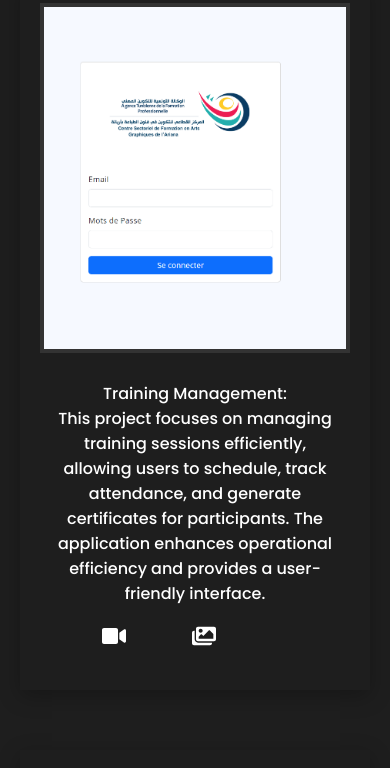
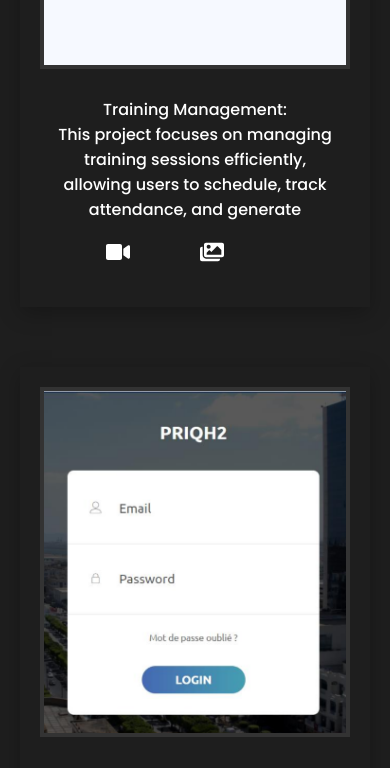
Before and after one commit to souhir-fazzaini/Portfolio, a React (Create React App) app: page / in a window 390 px wide. Shown: the part 4396-5164 px from the top of the page. Built offline with nearby package versions, Linux system fonts and the light colour scheme.

Commit message:
updated styles_04

```diff
--- a/src/components/Works/works.css
+++ b/src/components/Works/works.css
@@ -1,3 +1,4 @@
+/* Works Section */
 #works {
     max-width: 100vw;
     max-height: 70vh;
@@ -9,6 +10,13 @@
     margin-top: 8rem;
 }
 
+.workTitle {
+    font-size: 3rem;
+    font-weight: 600;
+    padding-top: 3rem;
+}
+
+/* Projects Container */
 .projects-container {
     max-width: 100%;
     height: auto;
@@ -17,9 +25,9 @@
     justify-content: center;
     align-items: center;
     gap: 80px;
-
 }
 
+/* Individual Project Section */
 .project-section {
     flex: 0 1 400px;
     max-width: 400px;
@@ -31,6 +39,16 @@
     justify-content: space-between;
 }
 
+.project-description {
+    width: 100%;
+    margin-top: 20px;
+    font-size: 12px;
+    text-align: center;
+    padding: 10px;
+    flex-grow: 1;
+}
+
+/* Slide Container */
 .slide-container {
     position: relative;
     width: 100%;
@@ -52,20 +70,6 @@
     width: 100%;
     height: 100%;
     object-fit: cover;
-}
-.workTitle {
-    font-size: 3rem;
-    font-weight: 600;
-    padding-top: 3rem;
-    margin-bottom: 1.5rem;
-}
-
-.project-description {
-    width: 100%;
-    margin-top: 20px;
-    font-size: 18px;
-    text-align: center;
-    padding: 10px;
 }
 
 /* Modal Styles */
@@ -90,12 +94,19 @@
     text-align: center;
 }
 
-.close {
-    position: absolute;
-    top: 10px;
-    right: 10px;
-    font-size: 24px;
+.close-button {
+    background-color: transparent;
+    color: white;
+    border: none;
+    padding: 10px 15px;
+    font-size: 16px;
     cursor: pointer;
+    margin-top: 20px;
+    border-radius: 5px;
+}
+
+.close-button:hover {
+    background-color: white;
 }
 
 .modal-image-container {
@@ -114,104 +125,69 @@
 }
 
 .modal-image {
-    max-width: 80%;
-    height: auto;
-}
-.close-button {
-    background-color: transparent; /* Red background for the close button */
-    color: white; /* White text */
-    border: none; /* No border */
-    padding: 10px 15px; /* Some padding */
-    font-size: 16px; /* Font size */
-    cursor: pointer; /* Pointer cursor on hover */
-    margin-top: 20px; /* Space above the button */
-    border-radius: 5px; /* Rounded corners */
+    max-width: 90vw;
+    max-height: 80vh;
 }
 
-.close-button:hover {
-    background-color: white; /* Darker red on hover */
-}
+/* Project Buttons */
 .project-buttons {
-    display: flex; /* Utilisez flexbox pour l'alignement */
-    align-items: center; /* Aligne les éléments verticalement */
-    margin-top: 10px; /* Espacement au-dessus des boutons */
+    display: flex;
+    align-items: center;
+    margin-top: 10px;
 }
 
 .icon-button {
-    background-color: transparent; /* Couleur de fond transparente */
-    border: none; /* Pas de bordure */
-    padding: 8px; /* Espacement intérieur */
-    border-radius: 5px; /* Coins arrondis */
-    cursor: pointer; /* Changer le curseur pour indiquer que c'est cliquable */
-    transition: background-color 0.3s; /* Animation pour le changement de couleur */
-    color: white; /* Couleur du texte et des icônes */
-    margin-left: 100px; /* Espacement entre les boutons */
-    margin-right: 4px; /* Espacement entre les boutons */
-}
-
-.icon-button:last-child {
-    margin-right: 0; /* Supprimez la marge à droite pour le dernier bouton */
+    background-color: transparent;
+    border: none;
+    padding: 8px;
+    border-radius: 5px;
+    cursor: pointer;
+    transition: background-color 0.3s;
+    color: white;
+    margin-left: 100px;
+    margin-right: 4px;
 }
 
 .icon-button:hover {
-    background-color: rgba(255, 255, 255, 0.1); /* Changer la couleur au survol */
+    background-color: rgba(255, 255, 255, 0.1);
 }
 
-.github-button {
-    color: white; /* Couleur blanche pour l'icône */
-    background-color: transparent;
-    border: none;
-    padding: 4px;
-    border-radius: 5px;
-    cursor: pointer;
-}
-
-.github-button:hover {
-    background-color: rgba(255, 255, 255, 0.1);
-}
+/* Responsive Design */
 @media (max-width: 1320px) {
-    /* Adjust the container and project sections */
     .projects-container {
-        gap: 60px; /* Reduces gap between projects */
+        gap: 60px;
     }
 
     .project-section {
-        flex: 0 1 350px; /* Reduces max width of each project */
-        max-width: 350px; /* Ensures each project takes up less space */
+        flex: 0 1 350px;
+        max-width: 350px;
     }
 
     .workTitle {
-        font-size: 2.5rem; /* Reduces font size for title */
+        font-size: 2.5rem;
         margin-bottom: 1rem;
     }
 
     .project-description {
-        font-size: 16px; /* Reduces font size for descriptions */
+        font-size: 16px;
         padding: 8px;
     }
 
     .slide-container {
-        height: 350px; /* Reduces image height */
+        height: 350px;
     }
 
     .icon-button {
-        margin-left: 50px; /* Decreases margin for tighter alignment */
+        margin-left: 50px;
     }
 
     .arrow-button {
-        font-size: 30px; /* Adjusts arrow size */
+        font-size: 30px;
     }
 }
-@media screen and (max-width: 1000px) {
-    #works{
-        max-width: 100vw;
-        max-height: 70vh;
-        display: flex;
-        flex-direction: column;
-        justify-content: center;
-        align-items: center;
-        padding: 0;
+
+@media (max-width: 1000px) {
+    #works {
         margin-top: 40rem;
     }
-
 }
--- a/src/components/Works/works.js
+++ b/src/components/Works/works.js
@@ -17,6 +17,8 @@ import Arru6 from '../../assets/Arru/capture15pr8ph2.png' ;
 import Emanagement1 from '../../assets/employee management/capture1.png';
 import Emanagement2 from '../../assets/employee management/capture2.png';
 import Emanagement3 from '../../assets/employee management/capture3.png';
+import portfolio1 from '../../assets/portfolio/Screenshot 2024-10-30 215715.png';
+import portfolio2 from '../../assets/portfolio/Screenshot 2024-10-30 215750.png';
 import {FaGithub, FaImages, FaVideo} from "react-icons/fa"; // Import GitHub icon
 
 const Works = () => {
@@ -38,9 +40,14 @@ const Works = () => {
         {
             images: [Emanagement1, Emanagement2, Emanagement3], // Images of the third project
             description: "Employee Management",
+            additionalDescription: "The Employee Management System (EMS) is a web application that enables HR personnel to manage employee and department data efficiently. It allows users.",
             githubLink: "https://github.com/souhir-fazzaini/Employee-Management-System" // Replace with your GitHub link
         },
-
+        {
+            images: [portfolio1, portfolio2], // Images of the third project
+            description: "Portfolio",
+            githubLink: "https://github.com/souhir-fazzaini/Employee-Management-System" // Replace with your GitHub link
+        },
     ];
 
     const [currentProjectIndex, setCurrentProjectIndex] = useState(0); // State to track the current project index
@@ -82,9 +89,9 @@ const Works = () => {
                         </div>
                         <div className="project-description">
                             <p>{project.description}</p>
-                            <p>{project.additionalDescription}</p>
+                            <p style={{height: '100px', overflow: 'hidden'}}>{project.additionalDescription}</p>
                             <div className="project-buttons">
-                                { index===0 ? ( // Si c'est le troisième projet (index 2)
+                            { index===0 ? ( // Si c'est le troisième projet (index 2)
                                     <a href={project.videoLink} target="_blank" rel="noopener noreferrer"
                                        className="icon-button github-button">
                                         <FaVideo size={24}/> {/* Icône GitHub */}
```
Also changed, not shown: src/assets/portfolio/Screenshot 2024-10-30 215715.png (added), src/assets/portfolio/Screenshot 2024-10-30 215750.png (added).
